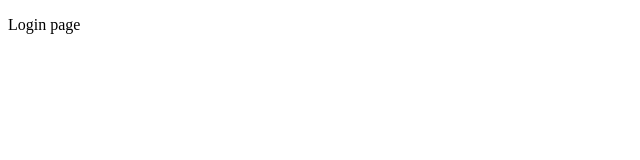
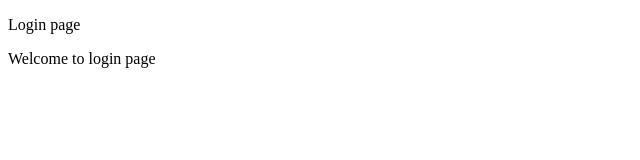
Before and after one commit to Miompolly/sample, a plain HTML site: page login.html in a window 1280 px wide. Shown: the whole page, without its empty margins (0-640 px from the left). Drawn offline with Linux system fonts and the light colour scheme.

Commit message:
added welcome text

```diff
--- a/login.html
+++ b/login.html
@@ -8,5 +8,6 @@
 </head>
 <body>
    <p>Login page</p>
+   <p>Welcome to login page</p>
 </body>
 </html>
```
